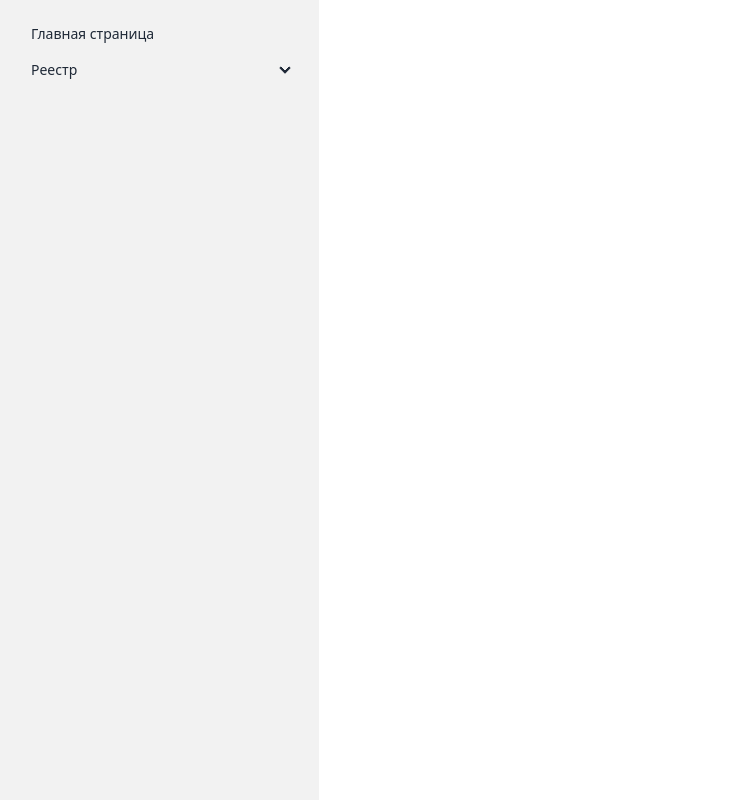
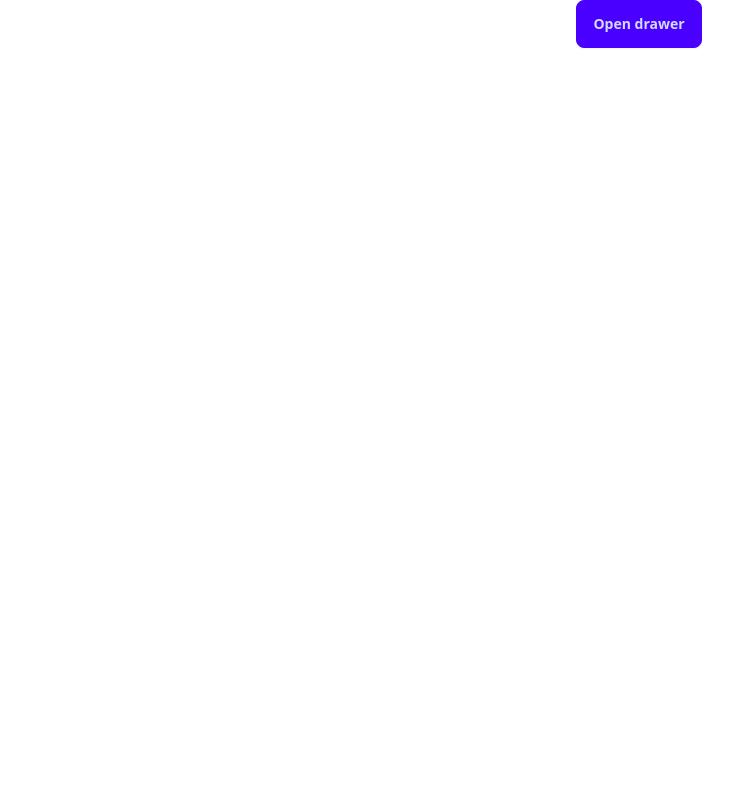
Before and after one commit to AsilbekKarimov/pos, a React (Create React App) app: page / in a window 1280 px wide. Shown: the whole page, without its empty margins (1-734 px from the left). Built offline with nearby package versions, Linux system fonts and the light colour scheme.

Commit message:
SHoqi gey

```diff
--- a/src/pages/sidebar/Sidebar.jsx
+++ b/src/pages/sidebar/Sidebar.jsx
@@ -2,15 +2,16 @@ import React from 'react';
 
 const Sidebar = () => {
   return (
-    <div>
-      <div className="drawer lg:drawer-open">
-        <input id="my-drawer-2" type="checkbox" className="drawer-toggle" />
+    <div className="drawer drawer-mobile">
+      <input id="my-drawer" type="checkbox" className="drawer-toggle" />
       <div className="drawer-content flex flex-col items-center justify-center">
-          {/* Page content here */}
+        {/* Content inside the page */}
+        <label htmlFor="my-drawer" className="btn btn-primary drawer-button">Open drawer</label>
       </div>
       <div className="drawer-side">
-          <label htmlFor="my-drawer-2" aria-label="close sidebar" className="drawer-overlay"></label>
+        <label htmlFor="my-drawer" aria-label="close sidebar" className="drawer-overlay"></label>
         <ul className="menu bg-base-200 text-base-content min-h-full w-80 p-4">
+          {/* Sidebar information  */}
           <li><a>Главная страница</a></li>
           <li>
             <details>
@@ -25,7 +26,6 @@ const Sidebar = () => {
         </ul>
       </div>
     </div>
-    </div>
   );
 }
 
--- /dev/null
+++ b/src/pages/sidebar/navbar/Navbar.jsx
@@ -0,0 +1,9 @@
+import React from 'react'
+
+const Navbar = () => {
+  return (
+    <div>Navbar</div>
+  )
+}
+
+export default Navbar
```
Lines whose indentation alone changed are shown as unchanged.
